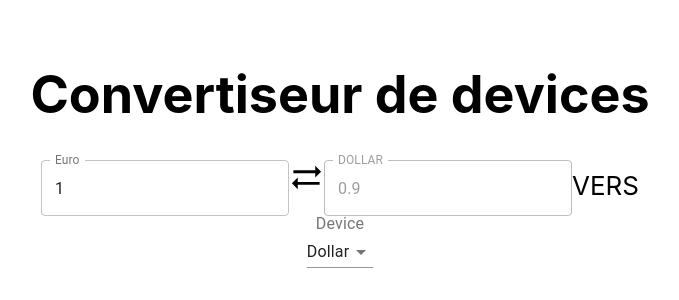
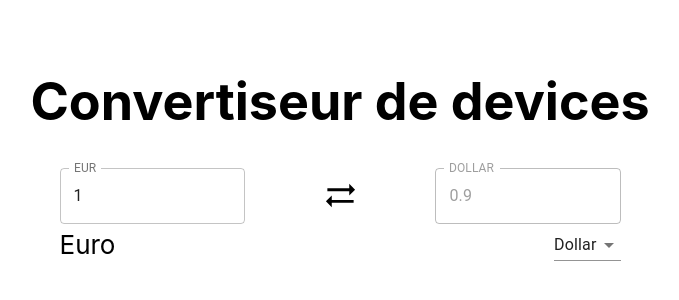
Before and after one commit to lsmod/oclock-test, a React (Create React App) app: page / in a window 1280 px wide. Shown: the part 252-552 px from the top of the page, without its empty margins (300-979 px from the left). Built offline with nearby package versions, Linux system fonts and the light colour scheme.

Commit message:
ajout spinner; mise en forme avec une grille

```diff
--- a/src/components/CurrencyConverter.css
+++ b/src/components/CurrencyConverter.css
@@ -1,2 +1,17 @@
-.currency-converter_wrapper {
+.currency-converter-wrapper {
 }
+
+.converting-icon {
+  margin-left: 15px;
+  margin-right: 15px;
+}
+
+.converter-input {
+  width: 33%;
+}
+.device-selector-grid {
+  margin-top: 5px;
+}
+
+.user-device-div {
+}
--- a/src/components/CurrencyConverter.js
+++ b/src/components/CurrencyConverter.js
@@ -1,10 +1,11 @@
 import React from "react";
+import "./CurrencyConverter.css";
+import Grid from "@material-ui/core/Grid";
 import TextField from "@material-ui/core/TextField";
+import CircularProgress from "@material-ui/core/CircularProgress";
 import SyncAlt from "@material-ui/icons/SyncAlt";
-import InputLabel from "@material-ui/core/InputLabel";
 import MenuItem from "@material-ui/core/MenuItem";
 import Select from "@material-ui/core/Select";
-import "./CurrencyConverter.css";
 
 function CurrencyConverter() {
   const [device, setDevice] = React.useState("DOLLAR"); // device vers laquelle convertir nos euros
@@ -29,19 +30,33 @@ function CurrencyConverter() {
     convertDevice(event.target.value);
   };
 
+  // on fait semblant de charger pendant 3 secondes
   setTimeout(() => {
     setIsLoading(false);
   }, 3000);
 
   if (isLoading) {
-    return <div>Chargement...</div>;
+    return (
+      <div>
+        <CircularProgress />
+        <br />
+        Chargement des taux de change
+      </div>
+    );
   }
 
+  // on n'est pas en train de charger -> on affiche notre convertisseur
   return (
-    <div className="currency-converter_wrapper">
+    <div className="currency-converter-wrapper">
+      <Grid
+        container
+        direction="row"
+        justify="space-between"
+        alignItems="center"
+      >
         <TextField
           id="user-value"
-        label="Euro"
+          label="EUR"
           type="number"
           InputLabelProps={{
             shrink: true
@@ -49,8 +64,9 @@ function CurrencyConverter() {
           variant="outlined"
           value={userValue}
           onChange={handleUserValueChange}
+          className="converter-input"
         />
-      <SyncAlt fontSize="large" />
+        <SyncAlt fontSize="large" className="converting-icon" />
         <TextField
           id="converted-value"
           label={device}
@@ -60,20 +76,29 @@ function CurrencyConverter() {
           }}
           disabled
           variant="outlined"
+          className="converter-input"
           value={convertedValue}
         />
-      VERS
-      <InputLabel id="device-input-label">Device</InputLabel>
+      </Grid>
+      <Grid
+        container
+        direction="row"
+        justify="space-between"
+        alignItems="center"
+        className="device-selector-grid"
+      >
+        <div className="user-device-div">Euro</div>
         <Select
           labelId="device-select-label"
           id="device-select-label"
           value={device}
           onChange={handleDeviceChange}
         >
-        <MenuItem value="EURO">Euro</MenuItem>
+          <MenuItem value="EUR">EUR</MenuItem>
           <MenuItem value="DOLLAR">Dollar</MenuItem>
           <MenuItem value="YUAN">Yuan</MenuItem>
         </Select>
+      </Grid>
     </div>
   );
 }
```
Also changed, not shown: 1 other file (tests, documents, lock files or other folders). Lines whose indentation alone changed are shown as unchanged.
